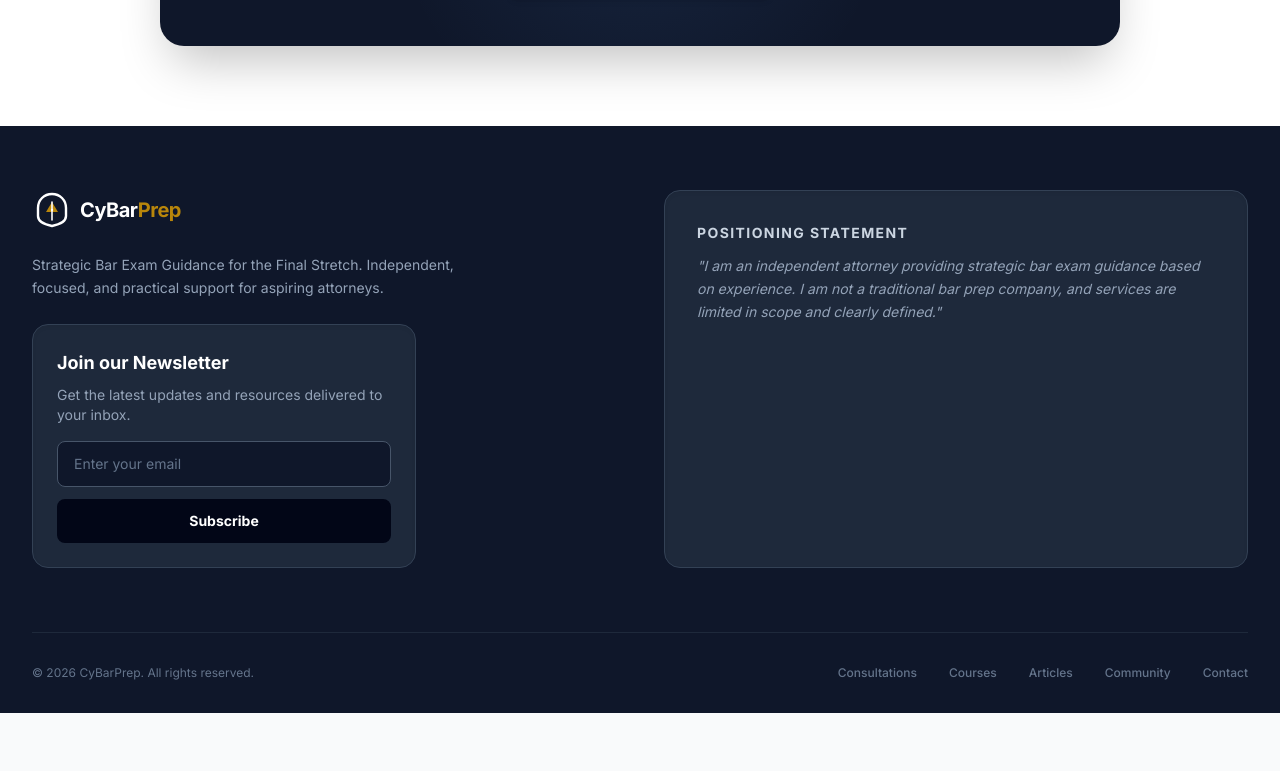
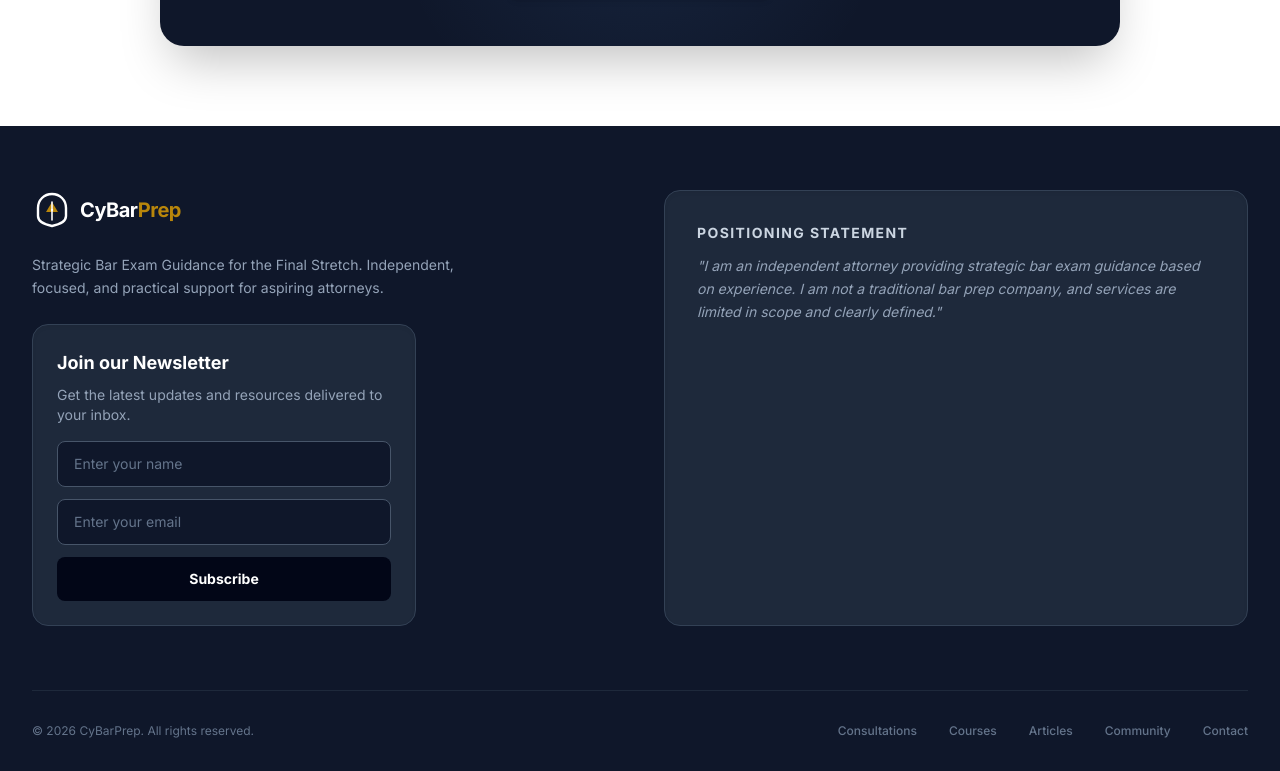
Before and after one commit to erodion4776/Cybarprep, a React (Vite) app: page / in a window 1280 px wide. Shown: the part 1531-2302 px from the top of the page. Before the commit the page ends 2244 px from the top, so only its background shows below. Built offline with nearby package versions, Linux system fonts and the light colour scheme.

Commit message:
Hjhhh jjjkk

```diff
--- a/components/Layout.tsx
+++ b/components/Layout.tsx
@@ -2,7 +2,7 @@
 import React, { useState, useEffect } from 'react';
 import { Link, useLocation } from 'react-router-dom';
 import { Menu, X } from 'lucide-react';
-import { motion, AnimatePresence } from 'framer-motion';
+import { motion, AnimatePresence } from 'motion/react';
 import Logo from './Logo';
 import NewsletterForm from './NewsletterForm';
 
--- a/components/NewsletterForm.tsx
+++ b/components/NewsletterForm.tsx
@@ -1,6 +1,7 @@
 import React, { useState } from 'react';
 
 const NewsletterForm: React.FC = () => {
+  const [name, setName] = useState('');
   const [email, setEmail] = useState('');
   const [status, setStatus] = useState<'idle' | 'subscribing' | 'success' | 'error'>('idle');
   const [message, setMessage] = useState('');
@@ -16,13 +17,14 @@ const NewsletterForm: React.FC = () => {
       const res = await fetch("https://xtop-retail.onrender.com/api/external/subscribe", {
         method: "POST",
         headers: { "Content-Type": "application/json" },
-        body: JSON.stringify({ email: email, siteKey: SITE_KEY })
+        body: JSON.stringify({ name, email, siteKey: SITE_KEY })
       });
       const data = await res.json();
 
       if (res.ok && data.success) {
         setStatus('success');
         setMessage("🎉 " + data.message);
+        setName('');
         setEmail('');
       } else {
         setStatus('error');
@@ -40,12 +42,20 @@ const NewsletterForm: React.FC = () => {
       <p className="text-sm text-slate-400 mb-4">Get the latest updates and resources delivered to your inbox.</p>
       <form onSubmit={handleSubmit} className="flex flex-col gap-3">
         <input
+          type="text"
+          value={name}
+          onChange={(e) => setName(e.target.value)}
+          placeholder="Enter your name"
+          required
+          className="px-4 py-3 text-sm border border-slate-600 rounded-lg outline-none bg-slate-900 text-white placeholder-slate-500 focus:ring-2 focus:ring-blue-500 text-left"
+        />
+        <input
           type="email"
           value={email}
           onChange={(e) => setEmail(e.target.value)}
           placeholder="Enter your email"
           required
-          className="px-4 py-3 text-sm border border-slate-600 rounded-lg outline-none bg-slate-900 text-white placeholder-slate-500 focus:ring-2 focus:ring-blue-500"
+          className="px-4 py-3 text-sm border border-slate-600 rounded-lg outline-none bg-slate-900 text-white placeholder-slate-500 focus:ring-2 focus:ring-blue-500 text-left"
         />
         <button
           type="submit"
--- a/package.json
+++ b/package.json
@@ -11,6 +11,7 @@
   "dependencies": {
     "framer-motion": "11.11.17",
     "lucide-react": "0.475.0",
+    "motion": "^12.40.0",
     "react": "19.0.0",
     "react-dom": "19.0.0",
     "react-router-dom": "6.26.1"
@@ -18,7 +19,6 @@
   "devDependencies": {
     "@types/react": "19.0.8",
     "@types/react-dom": "19.0.3",
-    "@types/react-router-dom": "^6.0.0",
     "autoprefixer": "^10.4.20",
     "postcss": "^8.4.49",
     "tailwindcss": "^3.4.17",
--- a/pages/Consultations.tsx
+++ b/pages/Consultations.tsx
@@ -1,7 +1,7 @@
 
 import React from 'react';
 import { Check, X, Info, Clock, ExternalLink } from 'lucide-react';
-import { motion } from 'framer-motion';
+import { motion } from 'motion/react';
 import { CONSULTATIONS } from '../constants';
 
 const Consultations: React.FC = () => {
@@ -45,7 +45,7 @@ const Consultations: React.FC = () => {
             <motion.div
               key={opt.id}
               variants={item}
-              whileHover={{ y: -10, shadow: "0 20px 25px -5px rgb(0 0 0 / 0.1), 0 8px 10px -6px rgb(0 0 0 / 0.1)" }}
+              whileHover={{ y: -10, boxShadow: "0 20px 25px -5px rgb(0 0 0 / 0.1), 0 8px 10px -6px rgb(0 0 0 / 0.1)" }}
               className="bg-white rounded-2xl shadow-sm border border-gray-200 flex flex-col transition-all duration-300"
             >
               <div className="p-8 border-b border-gray-100">
--- a/pages/Contact.tsx
+++ b/pages/Contact.tsx
@@ -1,7 +1,7 @@
 
 import React from 'react';
 import { Mail, Phone, Calendar, Send, ShieldCheck, MapPin } from 'lucide-react';
-import { motion } from 'framer-motion';
+import { motion } from 'motion/react';
 import NewsletterForm from '../components/NewsletterForm';
 
 const Contact: React.FC = () => {
--- a/pages/Courses.tsx
+++ b/pages/Courses.tsx
@@ -1,7 +1,7 @@
 import React from 'react';
 import { Link } from 'react-router-dom';
 import { FileText, PlayCircle, Lock, Mail, ChevronRight, ShieldAlert } from 'lucide-react';
-import { motion } from 'framer-motion';
+import { motion } from 'motion/react';
 import { PRODUCTS } from '../constants';
 
 const Courses: React.FC = () => {
--- a/pages/Home.tsx
+++ b/pages/Home.tsx
@@ -2,7 +2,7 @@
 import React from 'react';
 import { Link } from 'react-router-dom';
 import { Target, CheckCircle, ArrowRight, Shield, Zap, Scale } from 'lucide-react';
-import { motion } from 'framer-motion';
+import { motion } from 'motion/react';
 
 const IndependentLogo = () => (
   <svg
--- a/pages/ProductDetail.tsx
+++ b/pages/ProductDetail.tsx
@@ -2,7 +2,7 @@
 import React from 'react';
 import { useParams, Link } from 'react-router-dom';
 import { ChevronLeft, CheckCircle2, XCircle, ShoppingCart, ShieldCheck, ArrowRight } from 'lucide-react';
-import { motion } from 'framer-motion';
+import { motion } from 'motion/react';
 import { PRODUCTS } from '../constants';
 
 const ProductDetail: React.FC = () => {
```
Also changed, not shown: 1 other file (tests, documents, lock files or other folders).
